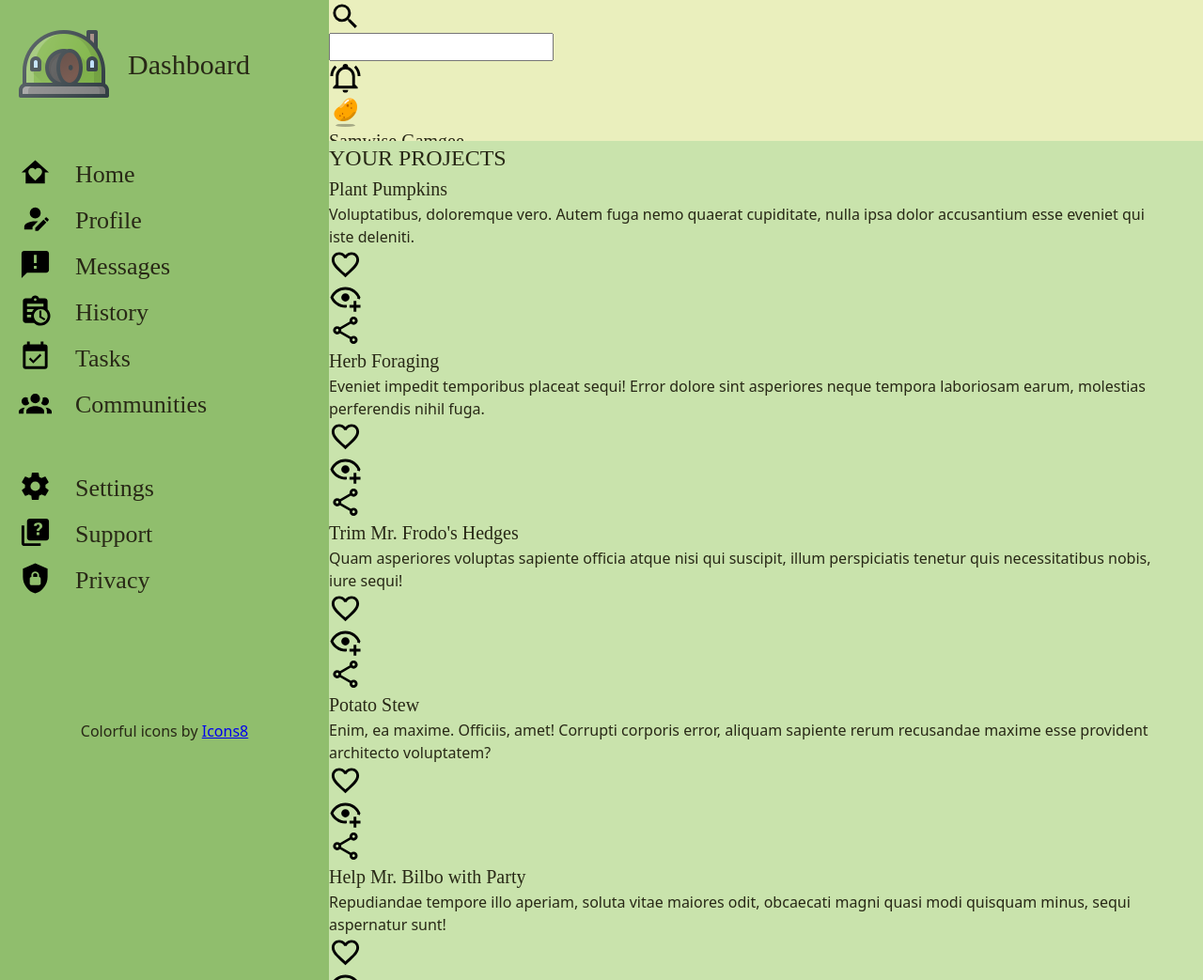
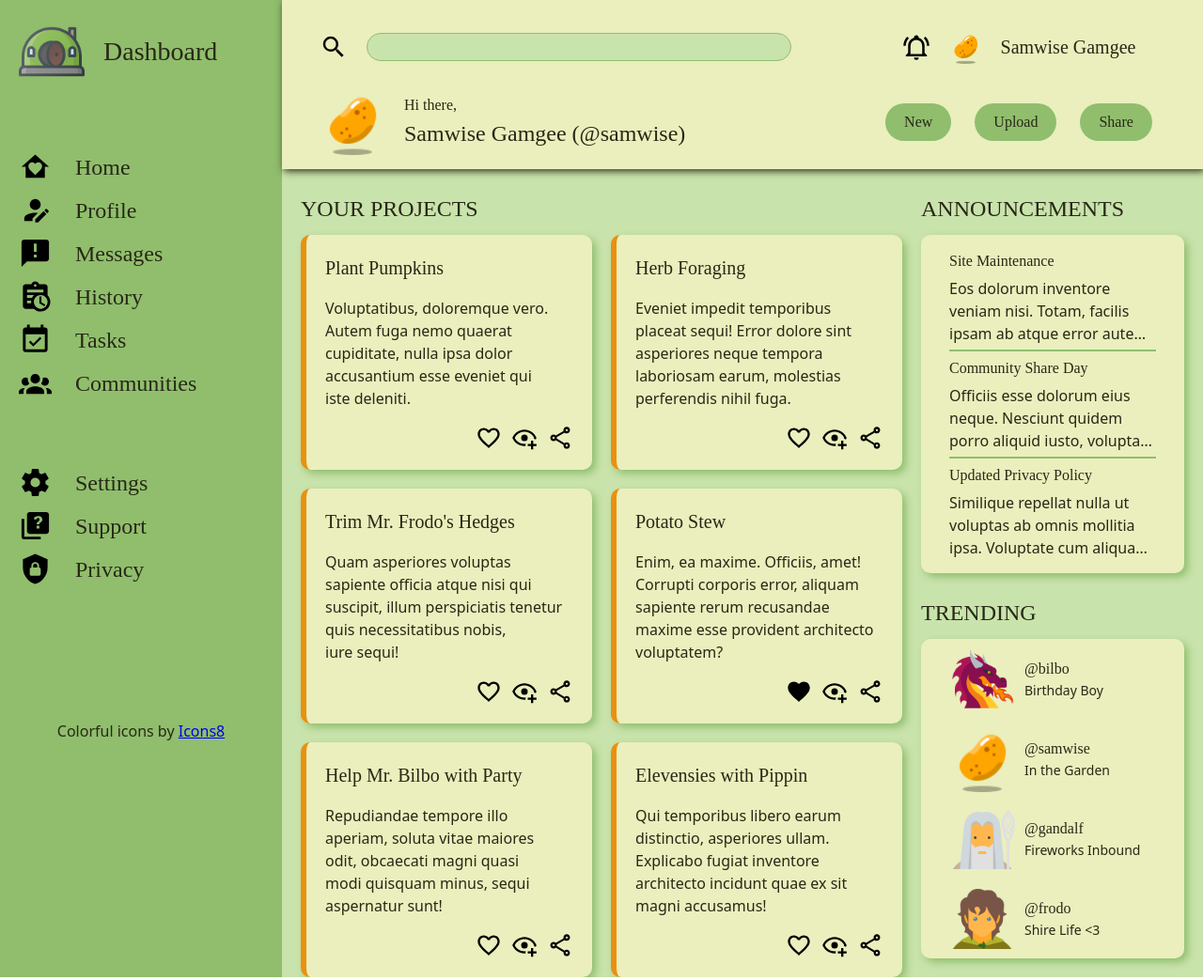
Before and after one commit to See-Monkey/admin-dashboard, a plain HTML site: page index.html in a window 1280 px wide. Shown: the top 1043 px of the page at 94% size. Drawn offline with Linux system fonts and the light colour scheme; a web font is replaced by a local one.

Commit message:
Apply remaining grid. Add style

```diff
--- a/css/style.css
+++ b/css/style.css
@@ -57,14 +57,14 @@ h1, h2, h3, h4, h5, h6 {
 }
 
 h1 {
-    font-size: 30px;
+    font-size: 28px;
     font-family: "Metamorphous";
     font-weight: 400;
     font-style: normal;
     color: var(--olive);
 }
 h2 {
-    font-size: 26px;
+    font-size: 24px;
     font-family: "Metamorphous";
     font-weight: 400;
     font-style: normal;
@@ -85,7 +85,7 @@ h4 {
     color: var(--olive);
 }
 h5 {
-    font-size: 18px;
+    font-size: 16px;
     font-family: "Eagle Lake";
     font-weight: 400;
     font-style: normal;
@@ -117,10 +117,10 @@ body {
 }
 
 .page {
-  height: 100%;
+  height: 100vh;
   display: grid;
-  grid-template-rows: 150px auto;
-  grid-template-columns: 350px auto;
+  grid-template-rows: 180px 1fr;
+  grid-template-columns: 300px 1fr;
 }
 
 /* =============== sidebar =============== */
@@ -129,8 +129,9 @@ body {
   grid-area: 1 / 1 / -1 / 2;
   display: flex;
   flex-direction: column;
-  gap: 50px;
+  gap: 70px;
   padding: 20px;
+  z-index: 2;
 }
 
 .sidebarLogo {
@@ -139,6 +140,10 @@ body {
   gap: 20px;
 }
 
+.logo img {
+  width: 70px;
+  height: 70px;
+}
 
 .sidebarNav {
   display: grid;
@@ -163,10 +168,201 @@ body {
 .header {
   background-color: var(--cream);
   grid-area: 1 / 2 / 2 / -1;
+  display: grid;
+  grid-template-rows: 1fr 1fr;
+  grid-template-columns: 3fr 2fr;
+  padding: 10px;
+  padding-left: 40px;
+  box-shadow: 2px 2px 8px var(--olive);
+  z-index: 2;
+}
+
+.search {
+  display: flex;
+  align-items: center;
+}
+
+.searchBar {
+  background-color: var(--teagreen);
+  flex: 1;
+  margin-left: 20px;
+  margin-right: 10%;
+  height: 30px;
+  border-radius: 15px;
+  padding-left: 25px;
+  border: 1px solid var(--pistachio);
+}
+
+.search img,
+.notifications img {
+  width: 30px;
+  height: 30px;
+}
+
+.user {
+  display: flex;
+  align-items: center;
+  justify-content: center;
+  gap: 20px;
+}
+
+.greeting {
+  display: flex;
+  align-items: center;
+  gap: 20px;
+}
+
+.userLarge img {
+  width: 70px;
+  height: 70px;
+}
+
+.actions {
+  display: flex;
+  align-items: center;
+  justify-content: center;
+  gap: 25px;
+}
+
+button {
+  background-color: var(--pistachio);
+  font-family: "Eagle Lake";
+  height: 40px;
+  padding: 0px 20px;
+  border-radius: 20px;
+  border: 0px;
+  color: var(--olive);
+}
+
+button:hover {
+  background-color: var(--olive);
+  color: var(--teagreen);
 }
 
 /* =============== content =============== */
 .content {
   background-color: var(--teagreen);
   grid-area: 2 / 2 / -1 / -1;
+  display: grid;
+  grid-template-rows: 70px 1fr 70px 1fr;
+  grid-template-columns: 1fr 300px;
+  z-index: 1;
 }
+
+.titleProjects {
+  grid-area: 1 / 1 / 2 / 2;
+  align-self: end;
+  padding: 10px 20px;
+}
+
+.projects {
+  grid-area: 2 / 1 / -1 / 2;
+  height: 100%;
+  display: grid;
+  grid-template-rows: repeat(auto-fit, minmax(250px, 1fr));
+  grid-template-columns: repeat(auto-fit, minmax(270px, 1fr));
+  margin: 0px 20px;
+  gap: 20px;
+}
+
+.card {
+  height: 250px;
+  background-color: var(--cream);
+  padding: 10px;
+  display: flex;
+  flex-direction: column;
+  justify-content: space-between;
+  border-radius: 10px;
+  border-left: 6px solid var(--orange);
+  box-shadow: 4px 4px 8px var(--pistachio);
+  padding: 20px;
+}
+
+.cardActions {
+  display: flex;
+  justify-content: flex-end;
+  gap: 10px;
+}
+
+.iconCard img {
+  width: 28px;
+  height: 28px;
+}
+
+.titleAnnouncements {
+  grid-area: 1 / 2 / 2 / -1;
+  align-self: end;
+  padding: 10px 0px;
+}
+
+.announcements {
+  grid-area: 2 / 2 / 3 / -1;
+  background-color: var(--cream);
+  margin-right: 20px;
+  display: flex;
+  flex-direction: column;
+  justify-content: center;
+  padding: 10px 30px;
+  border-radius: 10px;
+  box-shadow: 4px 4px 8px var(--pistachio);
+}
+
+.announcements p {
+  display: -webkit-box;
+  -webkit-line-clamp: 3;
+  -webkit-box-orient: vertical;
+  overflow: hidden;
+  text-overflow: ellipsis;
+}
+
+.msgOne {
+  flex: 1;
+  display: flex;
+  flex-direction: column;
+  justify-content: center;
+  gap: 5px;
+}
+
+.msgTwo {
+  border-top: 2px solid var(--pistachio);
+  border-bottom: 2px solid var(--pistachio);
+  flex: 1;
+  display: flex;
+  flex-direction: column;
+  justify-content: center;
+  gap: 5px;
+}
+
+.msgThree {
+  flex: 1;
+  display: flex;
+  flex-direction: column;
+  justify-content: center;
+  gap: 5px;
+}
+
+.titleTrending {
+  grid-area: 3 / 2 / 4 / -1;
+  align-self: end;
+  padding: 10px 0px;
+}
+
+.trending {
+  grid-area: 4 / 2 / -1 / -1;
+  background-color: var(--cream);
+  display: grid;
+  grid-template-rows: repeat(4, auto);
+  grid-template-columns: auto 1fr;
+  align-items: center;
+  margin-right: 20px;
+  margin-bottom: 20px;
+  padding-left: 30px;
+  border-radius: 10px;
+  box-shadow: 4px 4px 8px var(--pistachio);
+}
+
+.trending img {
+  width: 70px;
+  height: 70px;
+  margin-right: 10px;
+}
--- a/index.html
+++ b/index.html
@@ -93,7 +93,7 @@
             </div>
         </div>
         <div class="content">
-            <h3>YOUR PROJECTS</h3>
+            <h3 class="titleProjects">YOUR PROJECTS</h3>
             <div class="projects">
                 <div class="card">
                     <h4>Plant Pumpkins</h4>
@@ -145,7 +145,7 @@
                     <p>Enim, ea maxime. Officiis, amet! Corrupti corporis error, aliquam sapiente rerum recusandae maxime esse provident architecto voluptatem?</p>
                     <div class="cardActions">
                         <div class="iconCard icon favorite">
-                            <img src="./img/favorite.svg" alt="favorite icon">
+                            <img src="./img/heart.svg" alt="favorite icon">
                         </div>
                         <div class="iconCard icon expand">
                             <img src="./img/expand.svg" alt="expand icon">
@@ -185,9 +185,8 @@
                         </div>
                     </div>
                 </div>
-
             </div>
-            <h3>ANNOUNCEMENTS</h3>
+            <h3 class="titleAnnouncements">ANNOUNCEMENTS</h3>
             <div class="announcements">
                 <div class="msgOne">
                     <h5>Site Maintenance</h5>
@@ -202,7 +201,7 @@
                     <p>Similique repellat nulla ut voluptas ab omnis mollitia ipsa. Voluptate cum aliquam voluptates nobis recusandae ut nesciunt ullam dolorem suscipit, ducimus sed?</p>
                 </div>
             </div>
-            <h3>TRENDING</h3>
+            <h3 class="titleTrending">TRENDING</h3>
             <div class="trending">
                 <div class="iconBilbo">
                     <img src="./img/bilbo.png" alt="bilbo's profile picture">
```
Also changed, not shown: img/heart.svg (added).
